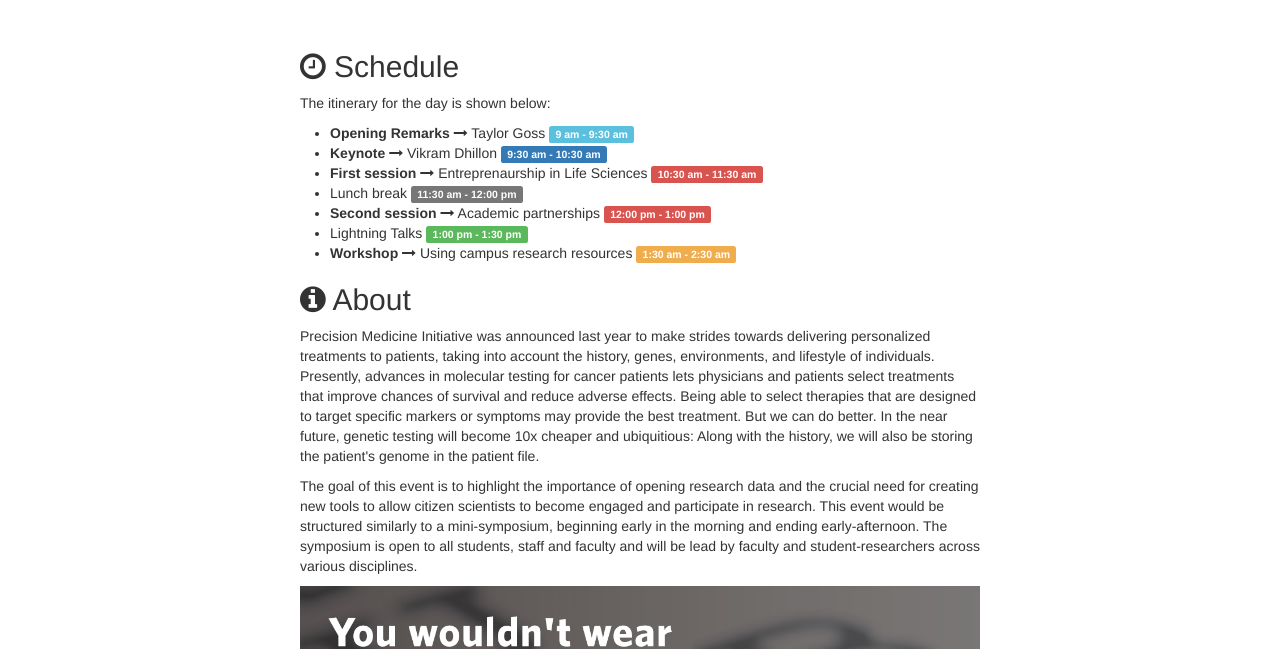
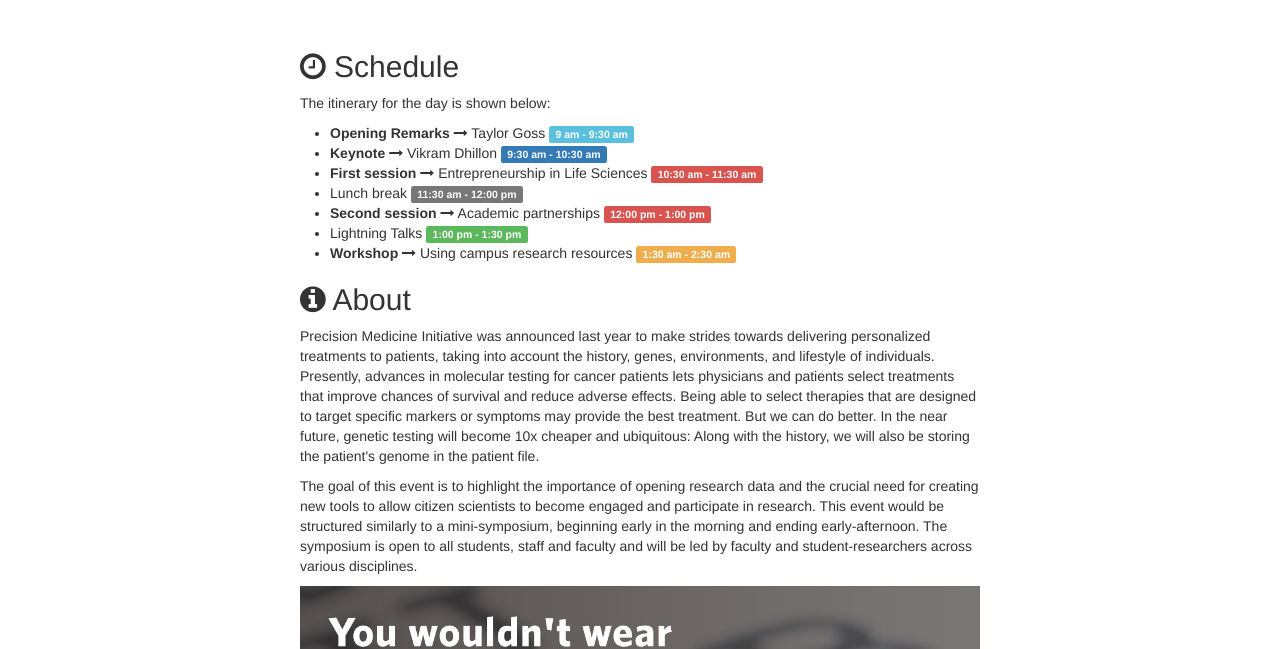
Before and after one commit to dhillonv10/pmi, a Jekyll site: the page built from index.html, in a window 1280 px wide. Shown: the part 412-1061 px from the top of the page. Built offline with Jekyll 4.4.1, drawn with Linux system fonts in a browser that asks for light colours; nearby versions of some CDN libraries.

Commit message:
Fixing typos

```diff
--- a/index.html
+++ b/index.html
@@ -10,7 +10,7 @@ cover: 'http://www.abisolutions.org.uk/website/images/ConferencesHR.jpg'
 <ul>
   <li><strong>Opening Remarks</strong> <i class="fa fa-long-arrow-right"></i> Taylor Goss <span class="label label-info">9 am - 9:30 am</span></li>
   <li><strong>Keynote</strong> <i class="fa fa-long-arrow-right"></i> Vikram Dhillon <span class="label label-primary">9:30 am - 10:30 am</span></li>
-  <li><strong>First session</strong> <i class="fa fa-long-arrow-right"></i> Entreprenaurship in Life Sciences <span class="label label-danger">10:30 am - 11:30 am</span></li>
+  <li><strong>First session</strong> <i class="fa fa-long-arrow-right"></i> Entrepreneurship in Life Sciences <span class="label label-danger">10:30 am - 11:30 am</span></li>
   <li>Lunch break <span class="label label-default">11:30 am - 12:00 pm</span></li>
   <li><strong>Second session</strong> <i class="fa fa-long-arrow-right"></i> Academic partnerships <span class="label label-danger">12:00 pm - 1:00 pm</span></li>
   <li>Lightning Talks <span class="label label-success">1:00 pm - 1:30 pm</span></li>
@@ -19,9 +19,9 @@ cover: 'http://www.abisolutions.org.uk/website/images/ConferencesHR.jpg'
 
 <h2><i class="fa fa-info-circle"></i> About </h2>
 
-<p> Precision Medicine Initiative was announced last year to make strides towards delivering personalized treatments to patients, taking into account the history, genes, environments, and lifestyle of individuals. Presently, advances in molecular testing for cancer patients lets physicians and patients select treatments that improve chances of survival and reduce adverse effects. Being able to select therapies that are designed to target specific markers or symptoms may provide the best treatment. But we can do better. In the near future, genetic testing will become 10x cheaper and ubiquitious: Along with the history, we will also be storing the patient's genome in the patient file. </p>
+<p> Precision Medicine Initiative was announced last year to make strides towards delivering personalized treatments to patients, taking into account the history, genes, environments, and lifestyle of individuals. Presently, advances in molecular testing for cancer patients lets physicians and patients select treatments that improve chances of survival and reduce adverse effects. Being able to select therapies that are designed to target specific markers or symptoms may provide the best treatment. But we can do better. In the near future, genetic testing will become 10x cheaper and ubiquitous: Along with the history, we will also be storing the patient's genome in the patient file. </p>
 
-<p> The goal of this event is to highlight the importance of opening research data and the crucial need for creating new tools to allow citizen scientists to become engaged and participate in research. This event would be structured similarly to a mini-symposium, beginning early in the morning and ending early-afternoon. The symposium is open to all students, staff and faculty and will be lead by faculty and student-researchers across various disciplines. </p>
+<p> The goal of this event is to highlight the importance of opening research data and the crucial need for creating new tools to allow citizen scientists to become engaged and participate in research. This event would be structured similarly to a mini-symposium, beginning early in the morning and ending early-afternoon. The symposium is open to all students, staff and faculty and will be led by faculty and student-researchers across various disciplines. </p>
 
 <img src="vision.jpg" />
 <p> </p>
```
